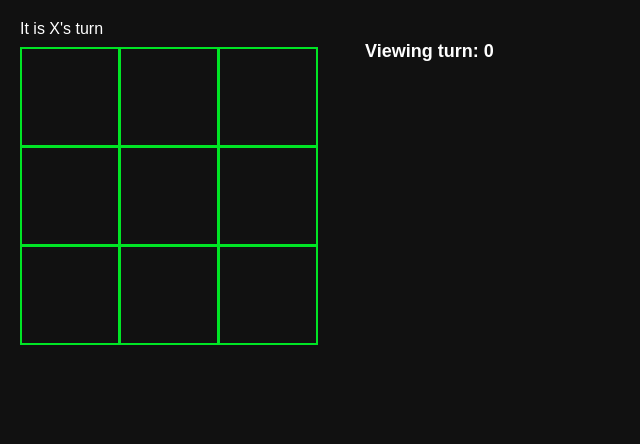
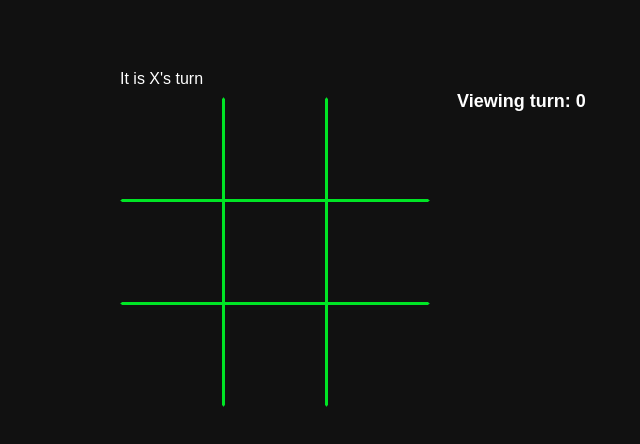
Before and after one commit to ThamasMc/react-tac-toe, a React (Create React App) app in the folder src/: page / in a window 1280 px wide. Shown: the top 444 px of the page, without its empty margins (0-640 px from the left). Built offline with nearby package versions, Linux system fonts and the light colour scheme.

Commit message:
Completes new design and refactors
        - Defines borders based on row placement
        - Completes positioning and hover updates

```diff
--- a/src/components/board.js
+++ b/src/components/board.js
@@ -32,6 +32,7 @@ export default function Board({ xActive, spaces, onPlay }) {
          return (
            <Square
              key={colIndex}
+             position={posToWord(position)}
              val={spaces[position]}
              winner={ winning_square ? "winner" : ""}
              fooClick={() => barClick(position)}
@@ -47,6 +48,24 @@ export default function Board({ xActive, spaces, onPlay }) {
       {[0, 1, 2].map((rowIndex) => renderRow(rowIndex))}
     </>
   );
+}
+
+function posToWord(position) {
+  let posArr = [];
+  if(position <= 2) {
+    posArr.push("top");
+  }
+  if(position >= 6) {
+    posArr.push("bottom");
+  }
+  if(position % 3 == 0) {
+    posArr.push("left");
+  }
+  if(position % 3 == 2) {
+    posArr.push("right");
+  }
+
+  return posArr.join(" ");
 }
 
 function calculateWinner(squares) {
--- a/src/components/square.js
+++ b/src/components/square.js
@@ -1,7 +1,7 @@
-export default function Square({ val, fooClick, winner }){
+export default function Square({ val, fooClick, winner, position }){
   return(
     <button
-      className={`square ${winner}`}
+      className={`square ${winner} ${position}`}
       onClick={fooClick}
     >
       { val }
--- a/src/styles.css
+++ b/src/styles.css
@@ -69,6 +69,7 @@ body {
 }
 
 .square {
+  all: unset;
   background: #111;
   border: 2px solid #00E525;
   float: left;
@@ -82,6 +83,23 @@ body {
   text-align: center;
   width: 100px;
   color: white;
+  transition-duration: 0.5s;
+}
+
+.top {
+  border-top: 2px solid #111;
+}
+
+.left {
+  border-left: 2px solid #111;
+}
+
+.right {
+  border-right: 2px solid #111;
+}
+
+.bottom {
+  border-bottom: 2px solid #111;
 }
 
 .board-row:after {
@@ -97,10 +115,14 @@ body {
 .game {
   display: flex;
   flex-direction: row;
+  min-height: 100vh;
+  padding: 50px 100px;
+}
+
+.game-board {
 }
 
 .game-info {
-  margin-left: 20px;
 }
 
 .turn-button {
@@ -118,6 +140,10 @@ body {
   background: #008000;
 }
 
+.square:empty:hover {
+  background: #008000;
+}
+
 .turn-button:active {
   transform: translateY(2px);
   background-color: #00475e;
```
